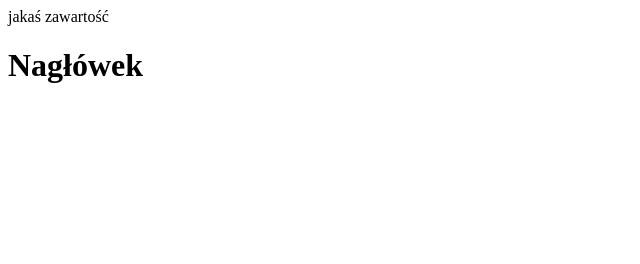
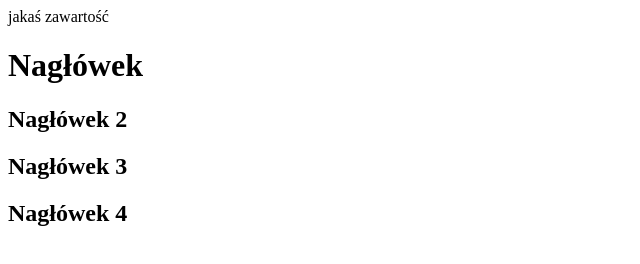
Before and after one commit to madzia89/marzec, a plain HTML site: page index.html in a window 1280 px wide. Shown: the whole page, without its empty margins (0-640 px from the left). Drawn offline with Linux system fonts and the light colour scheme.

Commit message:
addig develop branch

```diff
--- a/index.html
+++ b/index.html
@@ -14,7 +14,12 @@
 </section>
 
 <div>
-    <h1> Nagłówek</h1>
+    <h1>Nagłówek</h1>
+    <h2>Nagłówek 2</h2>
+    <h2>Nagłówek 3</h2>
+    <h2>Nagłówek 4</h2>
+
+
 </div>
 
 </body>
```
